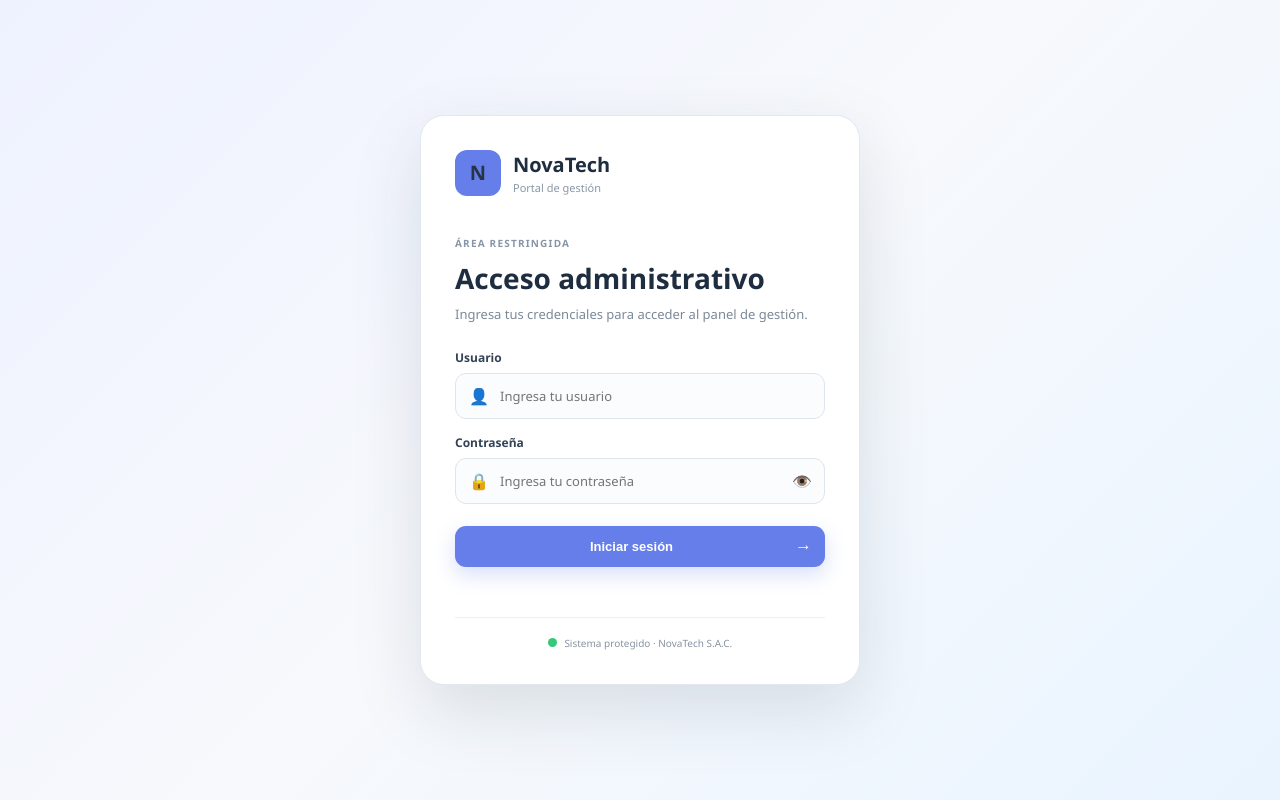
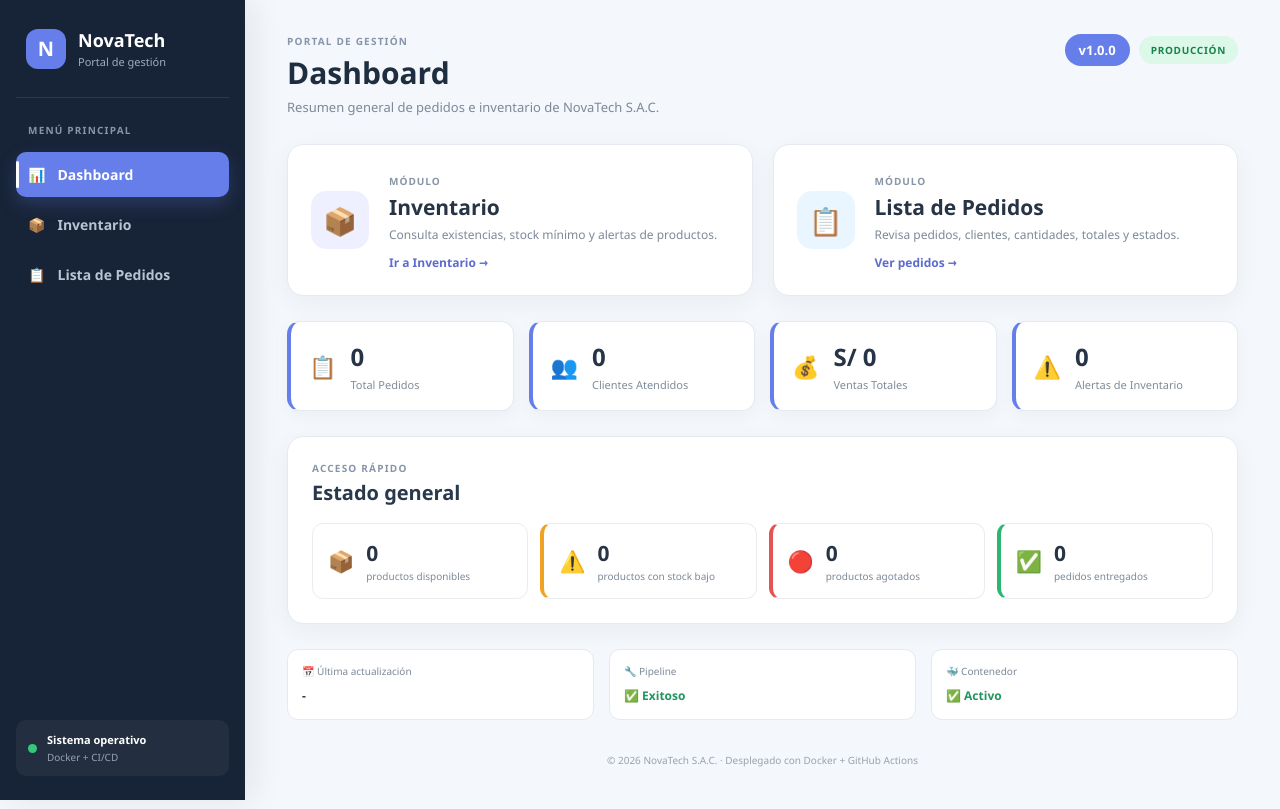
Before and after one commit to Sebahhs10/Novatech-HD, a plain HTML site: page Login.html in a window 1280 px wide. Drawn offline with Linux system fonts and the light colour scheme.

```diff
--- a/Login.html
+++ b/Login.html
@@ -1,34 +1,35 @@
 <!DOCTYPE html>
 <html lang="es">
 <head>
-<meta charset="UTF-8">
-<meta name="viewport" content="width=device-width, initial-scale=1.0">
-<title>NovaTech - Acceso Administrativo</title>
-<link rel="stylesheet" href="style.css">
+<meta charset="UTF-8"><meta name="viewport" content="width=device-width, initial-scale=1.0">
+<title>NovaTech - Panel Principal</title><link rel="stylesheet" href="style.css">
 </head>
-<body class="login-page">
-<main class="login-shell">
-  <section class="login-card">
-    <div class="login-brand">
-      <div class="brand-icon">N</div>
-      <div><strong>NovaTech</strong><span>Portal de gestión</span></div>
-    </div>
-    <div class="login-heading">
-      <span class="eyebrow">ÁREA RESTRINGIDA</span>
-      <h1>Acceso administrativo</h1>
-      <p>Ingresa tus credenciales para acceder al panel de gestión.</p>
-    </div>
-    <form id="loginForm" class="login-form">
-      <label for="username">Usuario</label>
-      <div class="input-wrap"><span>👤</span><input id="username" name="username" type="text" autocomplete="username" placeholder="Ingresa tu usuario" required></div>
-      <label for="password">Contraseña</label>
-      <div class="input-wrap"><span>🔒</span><input id="password" name="password" type="password" autocomplete="current-password" placeholder="Ingresa tu contraseña" required><button type="button" class="toggle-password" id="togglePassword" aria-label="Mostrar contraseña">👁️</button></div>
-      <button class="login-button" type="submit">Iniciar sesión <span>→</span></button>
-      <p id="loginError" class="login-error" role="alert"></p>
-    </form>
-    <div class="login-footer"><span class="dot"></span> Sistema protegido · NovaTech S.A.C.</div>
-  </section>
-</main>
-<script src="script.js"></script>
-</body>
-</html>
+<body>
+<div class="app-shell">
+<aside class="sidebar">
+  <div class="brand"><div class="brand-icon">N</div><div><strong>NovaTech</strong><span>Portal de gestión</span></div></div>
+  <nav class="nav-menu">
+    <p class="nav-title">MENÚ PRINCIPAL</p>
+    <a class="nav-link active" href="index.html"><span>📊</span> Dashboard</a>
+    <a class="nav-link" href="inventario.html"><span>📦</span> Inventario</a>
+    <a class="nav-link" href="pedidos.html"><span>📋</span> Lista de Pedidos</a>
+  </nav>
+  <div class="sidebar-bottom"><div class="mini-status"><span class="dot"></span><div><strong>Sistema operativo</strong><small>Docker + CI/CD</small></div></div></div>
+</aside>
+<main class="main-content">
+<header class="topbar"><div><p class="eyebrow">PORTAL DE GESTIÓN</p><h1>Dashboard</h1><p class="page-description">Resumen general de pedidos e inventario de NovaTech S.A.C.</p></div><div class="top-actions"><span class="version">v<span id="version">1.0.0</span></span><span class="env">PRODUCCIÓN</span></div></header>
+<section class="dashboard-cards">
+  <a class="module-card module-inventory" href="inventario.html"><div class="module-icon">📦</div><div class="module-card-content"><span class="module-kicker">MÓDULO</span><h2>Inventario</h2><p>Consulta existencias, stock mínimo y alertas de productos.</p><span class="module-link">Ir a Inventario →</span></div></a>
+  <a class="module-card module-orders" href="pedidos.html"><div class="module-icon">📋</div><div class="module-card-content"><span class="module-kicker">MÓDULO</span><h2>Lista de Pedidos</h2><p>Revisa pedidos, clientes, cantidades, totales y estados.</p><span class="module-link">Ver pedidos →</span></div></a>
+</section>
+<section class="stats">
+ <div class="stat-card"><div class="stat-icon">📋</div><div><div class="stat-number" id="totalPedidos">0</div><div class="stat-label">Total Pedidos</div></div></div>
+ <div class="stat-card"><div class="stat-icon">👥</div><div><div class="stat-number" id="totalClientes">0</div><div class="stat-label">Clientes Atendidos</div></div></div>
+ <div class="stat-card"><div class="stat-icon">💰</div><div><div class="stat-number" id="totalVentas">S/ 0</div><div class="stat-label">Ventas Totales</div></div></div>
+ <div class="stat-card"><div class="stat-icon">⚠️</div><div><div class="stat-number" id="alertasInventario">0</div><div class="stat-label">Alertas de Inventario</div></div></div>
+</section>
+<section class="quick-panel"><div class="section-heading"><div><p class="eyebrow">ACCESO RÁPIDO</p><h2>Estado general</h2></div></div><div class="quick-grid"><a href="inventario.html" class="quick-item"><span>📦</span><div><strong id="productosDisponibles">0</strong><small>productos disponibles</small></div></a><a href="inventario.html" class="quick-item warning"><span>⚠️</span><div><strong id="productosStockBajo">0</strong><small>productos con stock bajo</small></div></a><a href="inventario.html" class="quick-item danger"><span>🔴</span><div><strong id="productosAgotados">0</strong><small>productos agotados</small></div></a><a href="pedidos.html" class="quick-item success"><span>✅</span><div><strong id="estadoEntregado">0</strong><small>pedidos entregados</small></div></a></div></section>
+<section class="system-info"><div><span class="label">📅 Última actualización</span><strong id="ultimaActualizacion">-</strong></div><div><span class="label">🔧 Pipeline</span><strong class="text-success" id="estadoPipeline">✅ Exitoso</strong></div><div><span class="label">🐳 Contenedor</span><strong class="text-success" id="estadoContenedor">✅ Activo</strong></div></section>
+<footer>© 2026 NovaTech S.A.C. · Desplegado con Docker + GitHub Actions</footer>
+</main></div><script src="script.js"></script>
+</body></html>
```
